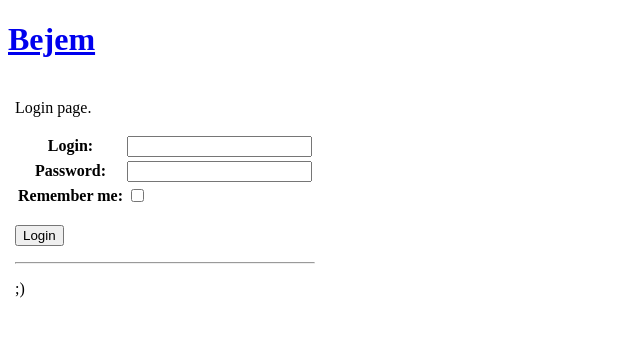
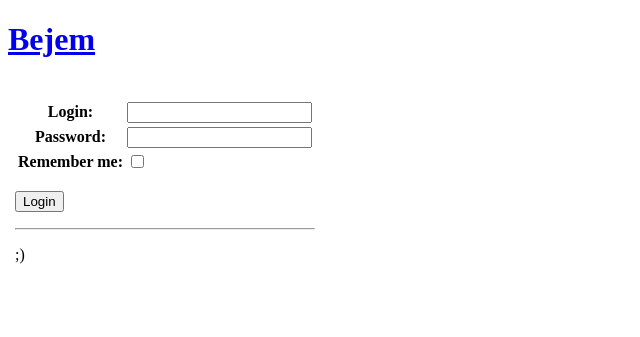
Before and after one commit to akalashnikov/Bejem, a Django app: page /login/ in a window 1280 px wide. Shown: the top 337 px of the page, without its empty margins (0-640 px from the left). Run offline with Django 3.2, Linux system fonts and the light colour scheme.

Commit message:
cosmetic

```diff
--- a/bejem/templates/base.html
+++ b/bejem/templates/base.html
@@ -34,7 +34,7 @@
                 {% block content %}
                 {% endblock %}
                 {% block footer %}
-                <hr></hr>
+                <hr>
                 <p>;)</p>
                 {% endblock %}
             </td>
--- a/bejem/templates/login.html
+++ b/bejem/templates/login.html
@@ -3,7 +3,6 @@
 {% block title %}Login{% if query %} Result{% endif %} {% endblock %}
 
 {% block content %}
-    <p>Login page.</p>
 	<p>
         <form action="." method="POST">
         <table>
```
